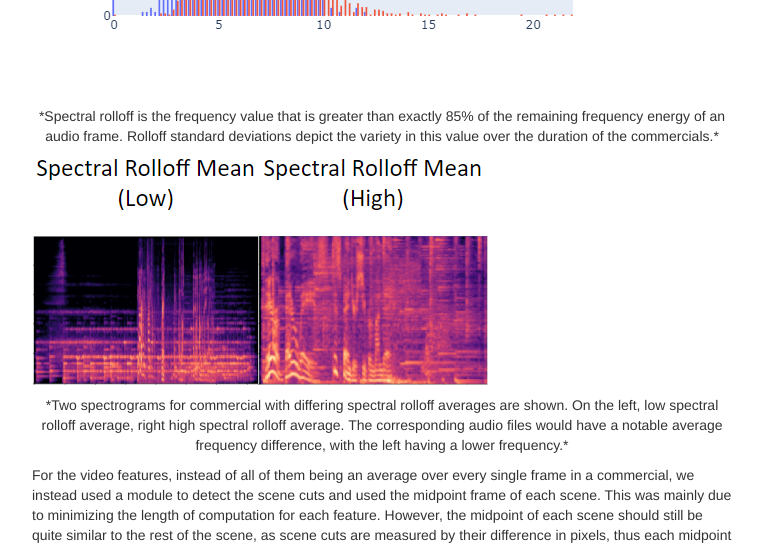
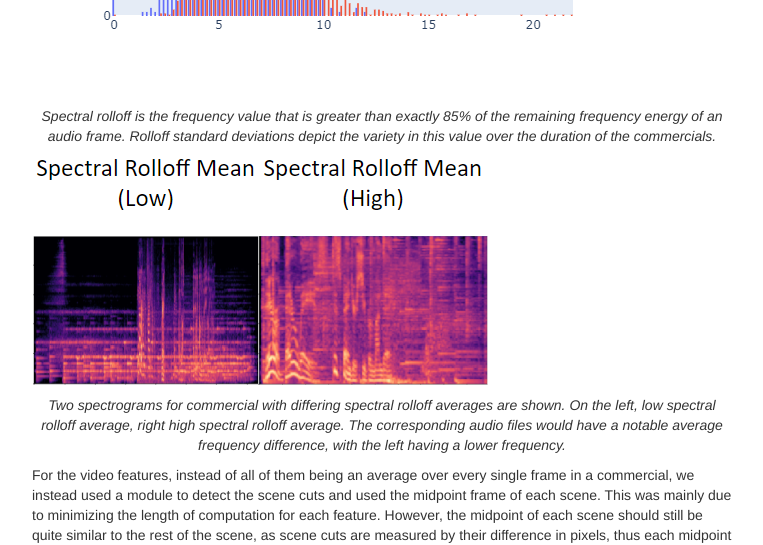
Before and after one commit to Furbeh/SuperBowlCapstoneWebPage, a Jekyll site: the page built from index.md, in a window 1280 px wide and 1400 px high, scrolled down 1244 px. Shown: the part 152-697 px from the top of the window, without its empty margins (258-1021 px from the left). Built offline with Jekyll 4.4.1, drawn with Linux system fonts in a browser that asks for light colours; some of the changed text lies outside the part shown.

Commit message:
Error with HTML and markdown combination

```diff
--- a/index.md
+++ b/index.md
@@ -22,11 +22,11 @@ Once gathered, we extracted a variety of numeric values from the videos on which
 
 ![Spectral Rolloff SD Histogram](/assets/Spectral Rolloffs histogram.png)
 
-<p style="text-align: center;"> *Spectral rolloff is the frequency value that is greater than exactly 85% of the remaining frequency energy of an audio frame. Rolloff standard deviations depict the variety in this value over the duration of the commercials.* </p>
+<p style="text-align: center;"><i> Spectral rolloff is the frequency value that is greater than exactly 85% of the remaining frequency energy of an audio frame. Rolloff standard deviations depict the variety in this value over the duration of the commercials. </i></p>
 
 ![Spectral Rolloff Average Comparison](/assets/Spectral Rolloff Comparison.png)
 
-<p style="text-align: center;"> *Two spectrograms for commercial with differing spectral rolloff averages are shown. On the left, low spectral rolloff average, right high spectral rolloff average. The corresponding audio files would have a notable average frequency difference, with the left having a lower frequency.* </p>
+<p style="text-align: center;"><i> Two spectrograms for commercial with differing spectral rolloff averages are shown. On the left, low spectral rolloff average, right high spectral rolloff average. The corresponding audio files would have a notable average frequency difference, with the left having a lower frequency. </i></p>
 
 For the video features, instead of all of them being an average over every single frame in a commercial, we instead used a module to detect the scene cuts and used the midpoint frame of each scene. This was mainly due to minimizing the length of computation for each feature. However, the midpoint of each scene should still be quite similar to the rest of the scene, as scene cuts are measured by their difference in pixels, thus each midpoint should act as a good representation for each scene as a whole. As a benefit and drawback to this, the length of each scene is ignored as a potential feature, however their averages can still be found using the number of scenes and the overall length of the given commercial.
 
@@ -36,23 +36,23 @@ We also found the average Hue, Saturation, and Brightness values for each commer
 
 ![Brightness Histogram](/assets/mean brightness histogram.png)
 
-<p style="text-align: center;"> *A histogram showing the percentage frequencies of average brightness, categorized. No significant difference between the categories is seen.* </p>
+<p style="text-align: center;"><i> A histogram showing the percentage frequencies of average brightness, categorized. No significant difference between the categories is seen. </i></p>
 
 ![Brightness Comparison](/assets/brightness comparison.png)
 
-<p style="text-align: center;"> *Two frames from 2 separate commercials, with left being low brighness from a superbowl commercial, and right being high brightness from a non-superbowl commercial.* </p>
+<p style="text-align: center;"><i> Two frames from 2 separate commercials, with left being low brighness from a superbowl commercial, and right being high brightness from a non-superbowl commercial. </i></p>
 
 ## Models and Their Effectiveness
 
 The two models we used were a logistic regression and random forest model. Both used all the numerical features generated, with scaling for each feature.
 
-| Logistic Regression |       | Random Forest |       |
-|---------------------|-------|---------------|-------|
-| Accuracy (%)        |       | Accuracy (%)  |       |
-| Combined            | 87.3% | Combined      | 90.6% |
-| Superbowl           | 63.4% | Superbowl     | 69.5% |
-| Other               | 96%   | Other         | 97.5% |
-| F1 Score:           | .727  |               |       |
+| Logistic Regression |       |    | Random Forest |       |
+|---------------------|-------|----|---------------|-------|
+| Accuracy (%)        |       |    | Accuracy (%)  |       |
+| Combined            | 87.3% |    | Combined      | 90.6% |
+| Superbowl           | 63.4% |    | Superbowl     | 69.5% |
+| Other               | 96%   |    | Other         | 97.5% |
+| F1 Score:           | .727  |    |               |       |
 
 Our overall accuracies for both models were notably effective, however random forest was more effective than logistic regression. The superbowl accuracies for both were less accurate, thus showing that both models were either overfitted for non-superbowl commercials or had features that were not able to represent any notable differences between the two. The former reason would make the most sense, as there were three times as many non-superbowl commercials as there were superbowl commercials.
 
```
